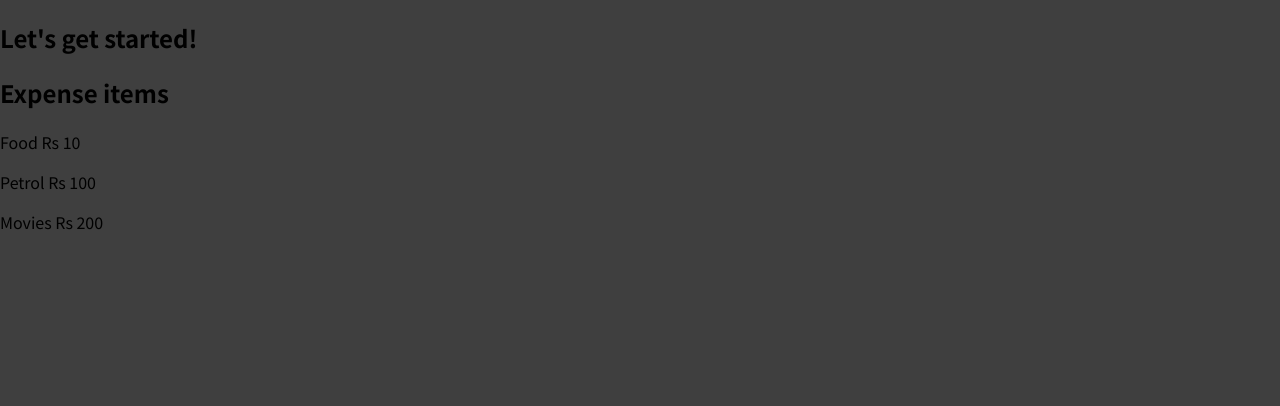
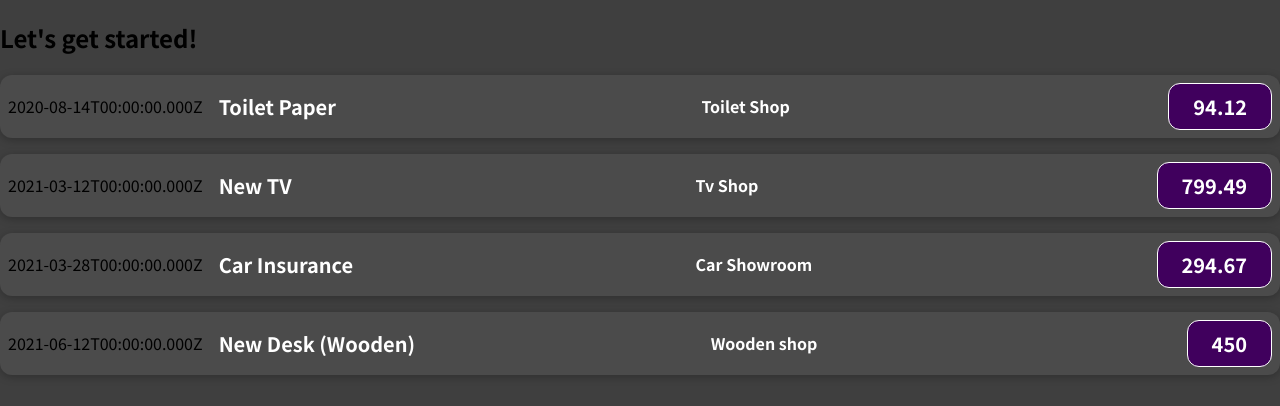
Before and after one commit to heman8085/01-starting-setup, a JavaScript app: page / in a window 1280 px wide. Shown: the top 406 px of the page. Built offline with nearby package versions, Linux system fonts and the light colour scheme.

Commit message:
passing Data

```diff
--- a/src/App.js
+++ b/src/App.js
@@ -2,10 +2,49 @@
 
 
 function App() {
+
+  const expenses = [
+    {
+      id: "e1",
+      title: "Toilet Paper",
+      amount: 94.12,
+      date: new Date(2020, 7, 14),
+      LocationOfExpenditure: "Toilet Shop",
+    },
+    {
+      id: "e2",
+      title: "New TV",
+      amount: 799.49,
+      date: new Date(2021, 2, 12),
+      LocationOfExpenditure: "Tv Shop",
+    },
+    {
+      id: "e3",
+      title: "Car Insurance",
+      amount: 294.67,
+      date: new Date(2021, 2, 28),
+      LocationOfExpenditure: "Car Showroom",
+    },
+    {
+      id: "e4",
+      title: "New Desk (Wooden)",
+      amount: 450,
+      date: new Date(2021, 5, 12),
+      LocationOfExpenditure: "Wooden shop",
+    },
+  ];
+
   return (
     <div>
       <h2>Let's get started!</h2>
-      <ExpenseItem></ExpenseItem>
+        {expenses.map(expense => (
+        <ExpenseItem
+          title={expense.title}
+          amount={expense.amount}
+          date={expense.date}
+          LocationOfExpenditure={expense.LocationOfExpenditure}
+        />
+      ))}
     </div>
   );
 }
--- /dev/null
+++ b/src/component/ExpenseItem.css
@@ -0,0 +1,64 @@
+.expense-item {
+    display: flex;
+    justify-content: space-between;
+    align-items: center;
+    box-shadow: 0 2px 8px rgba(0, 0, 0, 0.25);
+    padding: 0.5rem;
+    margin: 1rem 0;
+    border-radius: 12px;
+    background-color: #4b4b4b;
+  }
+
+  .expense-item__description {
+    display: flex;
+    flex-direction: column;
+    gap: 1rem;
+    align-items: flex-end;
+    flex-flow: column-reverse;
+    justify-content: flex-start;
+    flex: 1;
+  }
+
+  .expense-item h2 {
+    color: #3a3a3a;
+    font-size: 1rem;
+    flex: 1;
+    margin: 0 1rem;
+    color: white;
+  }
+  .expense-item h3 {
+    color: #3a3a3a;
+    font-size: 1rem;
+    flex: 1;
+    margin: 0 1rem;
+    color: white;
+  }
+
+
+  .expense-item__price {
+    font-size: 1rem;
+    font-weight: bold;
+    color: white;
+    background-color: #40005d;
+    border: 1px solid white;
+    padding: 0.5rem;
+    border-radius: 12px;
+  }
+
+  @media (min-width: 580px) {
+    .expense-item__description {
+      flex-direction: row;
+      align-items: center;
+      justify-content: flex-start;
+      flex: 1;
+    }
+
+    .expense-item__description h2 {
+      font-size: 1.25rem;
+    }
+
+    .expense-item__price {
+      font-size: 1.25rem;
+      padding: 0.5rem 1.5rem;
+    }
+  }
--- a/src/component/ExpenseItem.js
+++ b/src/component/ExpenseItem.js
@@ -1,10 +1,16 @@
-function ExpenseItem(){
+import './ExpenseItem.css';
+
+function ExpenseItem(props){
+
     return(
-        <div>
-            <h2>Expense items</h2>
-            <p>Food Rs 10</p>
-            <p>Petrol Rs 100</p>
-            <p>Movies Rs 200</p>
+        <div className='expense-item'>
+            <div>{props.date.toISOString()}</div>
+            <div className='expense-item__description'>
+                <h2>{props.title}</h2>
+                <h3>{props.LocationOfExpenditure}</h3>
+                <div className='expense-item__price'>{props.amount}</div>
+            </div>
+
         </div>
 
     )
```
